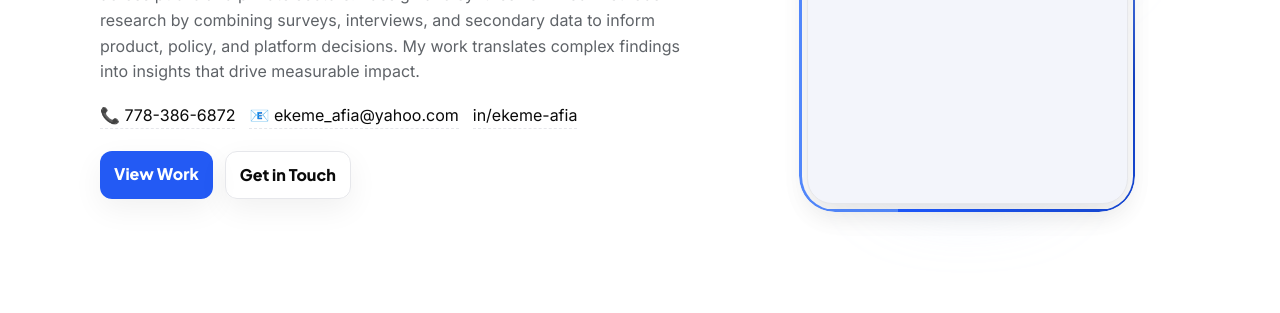
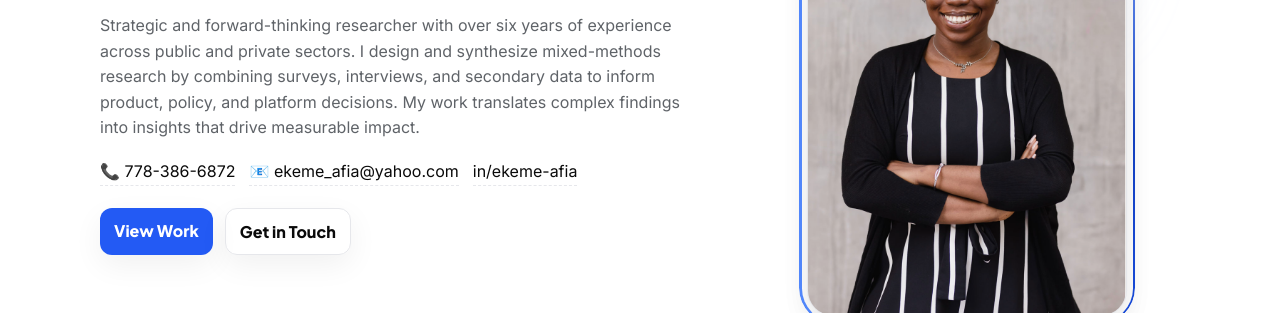
Before and after one commit to mikkioceans/Ekeme-Afia-Portfolio, a plain HTML site: page index.html in a window 1280 px wide. Shown: the part 311-624 px from the top of the page. Drawn offline with Linux system fonts and the light colour scheme.

Commit message:
Update index.html

```diff
--- a/index.html
+++ b/index.html
@@ -104,7 +104,7 @@
       <div class="hero__media">
   <figure class="profile-wrap" aria-label="Portrait of Ekeme Afia">
     <img
-      src="images/Profile Image.png"
+      src="Profile Image.png"
       alt="Ekeme Afia"
       class="profile-img"
       width="560"
```
